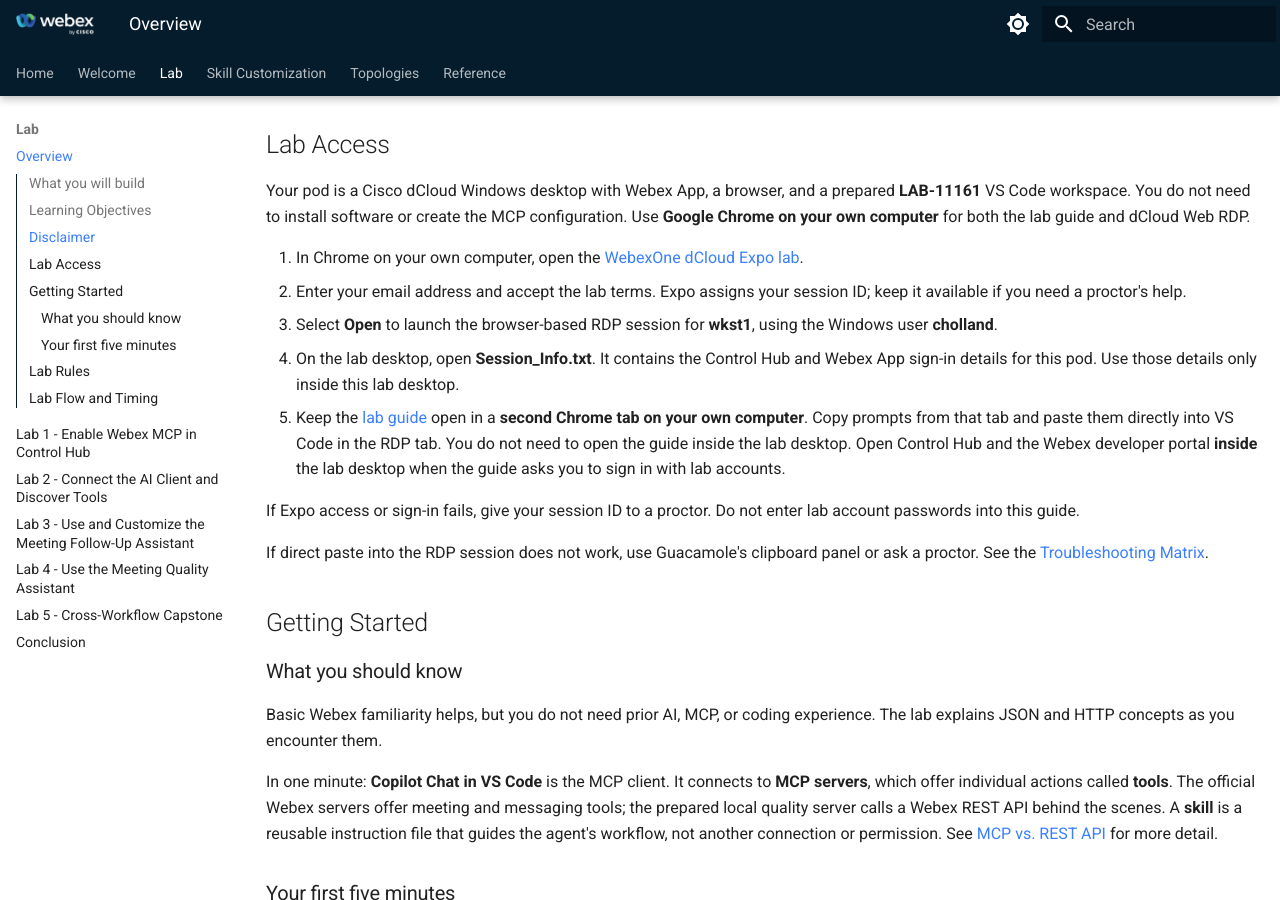
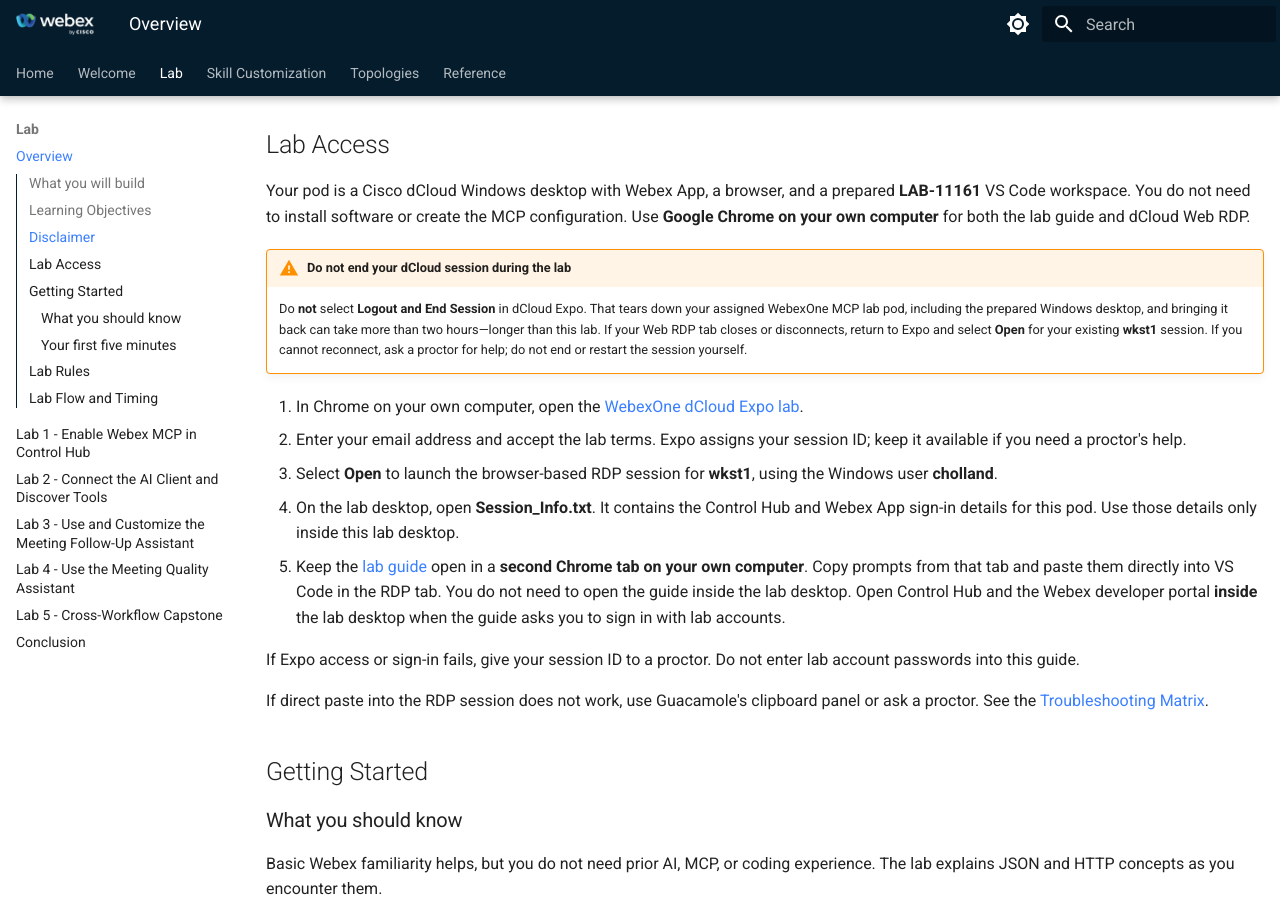
Before and after one commit to WebexOne-MCP-Lab/WebexOne-MCP-Lab.github.io, an MkDocs documentation site: the page built from docs/overview.md, in a window 1280 px wide and 900 px high, scrolled down 1339 px. Built offline with MkDocs 1.6.1 and Material for MkDocs 9.7.7, drawn with Linux system fonts in a browser that asks for light colours.

Commit message:
Warn attendees not to end dCloud lab session

```diff
--- a/docs/overview.md
+++ b/docs/overview.md
@@ -42,6 +42,9 @@
 ## Lab Access
 
 Your pod is a Cisco dCloud Windows desktop with Webex App, a browser, and a prepared **LAB-11161** VS Code workspace. You do not need to install software or create the MCP configuration. Use **Google Chrome on your own computer** for both the lab guide and dCloud Web RDP.
+
+!!! warning "Do not end your dCloud session during the lab"
+    Do **not** select **Logout and End Session** in dCloud Expo. That tears down your assigned WebexOne MCP lab pod, including the prepared Windows desktop, and bringing it back can take more than two hours—longer than this lab. If your Web RDP tab closes or disconnects, return to Expo and select **Open** for your existing **wkst1** session. If you cannot reconnect, ask a proctor for help; do not end or restart the session yourself.
 
 1. In Chrome on your own computer, open the [WebexOne dCloud Expo lab](https://www.ciscodcloud.com/apps/expo/d2zg6fntqau7tl8gb5r6ucoc6){:target="_blank"}.
 2. Enter your email address and accept the lab terms. Expo assigns your session ID; keep it available if you need a proctor's help.
```
